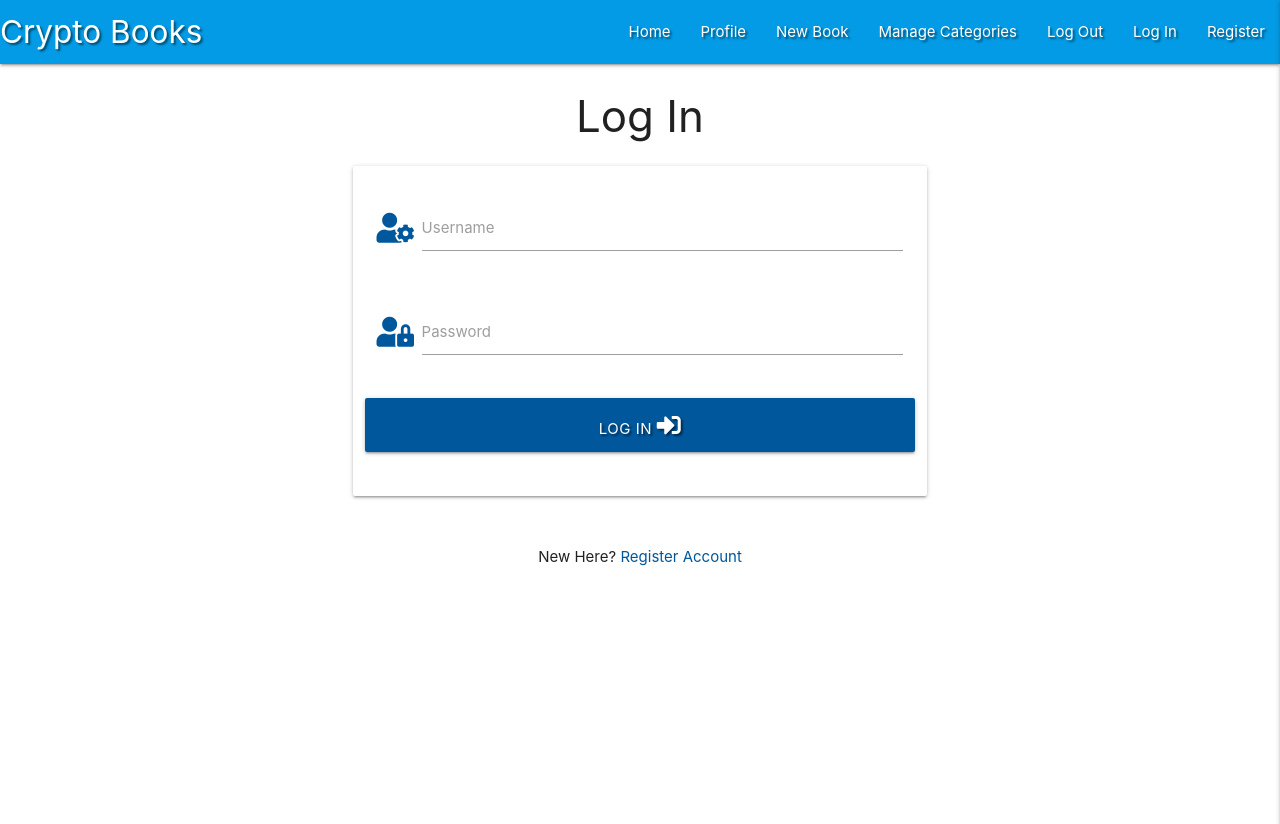
After one commit to tindyc/milestoneproject3, a Flask app: page /login in a window 1280 px wide. The commit adds this page. Shown: the top 824 px of the page. Run offline with Flask 2, Linux system fonts and the light colour scheme; some libraries are stand-ins or nearby versions.

Commit message:
Add Login functionality

```diff
--- a/app.py
+++ b/app.py
@@ -27,7 +27,51 @@ def get_books():
 
 @app.route("/register", methods=["GET", "POST"])
 def register():
+    if request.method == "POST":
+        # check if username already exists in db
+        existing_user = mongo.db.users.find_one(
+            {"username": request.form.get("username").lower()})
+
+        if existing_user:
+            flash("Username already exists")
+            return redirect(url_for("register"))
+
+        register = {
+            "username": request.form.get("username").lower(),
+            "password": generate_password_hash(request.form.get("password"))
+        }
+        mongo.db.users.insert_one(register)
+
+        # put the new user into 'session' cookie
+        session["user"] = request.form.get("username").lower()
+        flash("Registration Successful!")
     return render_template("register.html")
+
+
+@app.route("/login", methods=["GET", "POST"])
+def login():
+    if request.method == "POST":
+        # check if username exists in db
+        existing_user = mongo.db.users.find_one(
+            {"username": request.form.get("username").lower()})
+
+        if existing_user:
+            # ensure hashed password matches user input
+            if check_password_hash(
+                existing_user["password"], request.form.get("password")):
+                    session["user"] = request.form.get("username").lower()
+                    flash("Welcome, {}".format(request.form.get("username")))
+            else:
+                # invalid password match
+                flash("Incorrect Username and/or Password")
+                return redirect(url_for("login"))
+
+        else:
+            # username doesn't exist
+            flash("Incorrect Username and/or Password")
+            return redirect(url_for("login"))
+
+    return render_template("login.html")
 
 
 if __name__ == "__main__":
--- a/templates/base.html
+++ b/templates/base.html
@@ -1,16 +1,20 @@
 <!DOCTYPE html>
 <html lang="en">
+
 <head>
     <meta charset="UTF-8">
     <meta name="viewport" content="width=device-width, initial-scale=1.0">
     <link rel="stylesheet" href="https://cdnjs.cloudflare.com/ajax/libs/font-awesome/5.13.1/css/all.min.css"
-        integrity="sha512-xA6Hp6oezhjd6LiLZynuukm80f8BoZ3OpcEYaqKoCV3HKQDrYjDE1Gu8ocxgxoXmwmSzM4iqPvCsOkQNiu41GA==" crossorigin="anonymous" type="text/css">
-    <link rel="stylesheet" href="https://cdnjs.cloudflare.com/ajax/libs/materialize/1.0.0/css/materialize.min.css" type="text/css">
+        integrity="sha512-xA6Hp6oezhjd6LiLZynuukm80f8BoZ3OpcEYaqKoCV3HKQDrYjDE1Gu8ocxgxoXmwmSzM4iqPvCsOkQNiu41GA=="
+        crossorigin="anonymous" type="text/css">
+    <link rel="stylesheet" href="https://cdnjs.cloudflare.com/ajax/libs/materialize/1.0.0/css/materialize.min.css"
+        type="text/css">
     <link rel="stylesheet" href="{{ url_for('static', filename='css/style.css') }}" type="text/css">
     {% block styles %}
     {% endblock %}
-    <title>Crypto Books</title>
+    <title>Task Manager</title>
 </head>
+
 <body>
 
     <header>
@@ -22,10 +26,10 @@
                 <ul class="right hide-on-med-and-down">
                     <li><a href="{{ url_for('get_books') }}">Home</a></li>
                     <li><a href="#">Profile</a></li>
-					<li><a href="#">New Books</a></li>
+                    <li><a href="#">New Book</a></li>
                     <li><a href="#">Manage Categories</a></li>
                     <li><a href="#">Log Out</a></li>
-					<li><a href="#">Log In</a></li>
+                    <li><a href="{{ url_for('login') }}">Log In</a></li>
                     <li><a href="{{ url_for('register') }}">Register</a></li>
                 </ul>
             </div>
@@ -33,19 +37,36 @@
 
         <!-- mobile sidenav -->
         <ul class="sidenav" id="mobile-demo">
-            <li><h4 class="center-align light-blue-text text-darken 4">Crypto Books</h4></li>
+            <li>
+                <h4 class="center-align light-blue-text text-darken 4">Crypto Books</h4>
+            </li>
             <li><a href="{{ url_for('get_books') }}">Home</a></li>
             <li><a href="#">Profile</a></li>
-            <li><a href="#">New Books</a></li>
+            <li><a href="#">New Book</a></li>
             <li><a href="#">Manage Categories</a></li>
             <li><a href="#">Log Out</a></li>
-            <li><a href="#">Log In</a></li>
+            <li><a href="{{ url_for('login') }}">Log In</a></li>
             <li><a href="{{ url_for('register') }}">Register</a></li>
         </ul>
     </header>
 
+    <section>
+        <!-- flash messages -->
+        {% with messages = get_flashed_messages() %}
+        {% if messages %}
+        {% for message in messages %}
+        <div class="row flashes">
+            <h4 class="light-blue lighten-4 center-align">{{ message }}</h4>
+        </div>
+        {% endfor %}
+        {% endif %}
+        {% endwith %}
+    </section>
+
+    <main class="container">
         {% block content %}
         {% endblock %}
+    </main>
 
     <script src="https://code.jquery.com/jquery-3.5.1.min.js"
         integrity="sha256-9/aliU8dGd2tb6OSsuzixeV4y/faTqgFtohetphbbj0=" crossorigin="anonymous"></script>
@@ -54,4 +75,5 @@
     {% block scripts %}
     {% endblock %}
 </body>
+
 </html>
--- /dev/null
+++ b/templates/login.html
@@ -0,0 +1,46 @@
+{% extends "base.html" %}
+{% block content %}
+
+<h3 class="center-align">Log In</h3>
+
+<div class="row">
+    <form class="col s12 m8 offset-m2" method="POST" action="{{ url_for('login') }}">
+        <div class="card-panel">
+            <!-- username -->
+            <div class="row">
+                <div class="input-field col s12">
+                    <i class="fas fa-user-cog prefix light-blue-text text-darken-4"></i>
+                    <input id="username" name="username" type="text" minlength="5" maxlength="15"
+                        pattern="^[a-zA-Z0-9]{5,15}$" class="validate" required>
+                    <label for="username">Username</label>
+                </div>
+            </div>
+            <!-- passowrd -->
+            <div class="row">
+                <div class="input-field col s12">
+                    <i class="fas fa-user-lock prefix light-blue-text text-darken-4"></i>
+                    <input id="password" name="password" type="password" minlength="5" maxlength="15"
+                        pattern="^[a-zA-Z0-9]{5,15}$" class="validate" required>
+                    <label for="password">Password</label>
+                </div>
+            </div>
+            <!-- login -->
+            <div class="row">
+                <button type="submit" class="col s12 btn-large light-blue darken-4 text-shadow">
+                    Log In <i class="fas fa-sign-in-alt"></i>
+                </button>
+            </div>
+        </div>
+    </form>
+</div>
+
+<div class="row">
+    <div class="col s12">
+        <p class="center-align">
+            New Here?
+            <a href="{{ url_for('register') }}" class="light-blue-text text-darken-4">Register Account</a>
+        </p>
+    </div>
+</div>
+
+{% endblock %}
```
Lines whose indentation alone changed are shown as unchanged.
